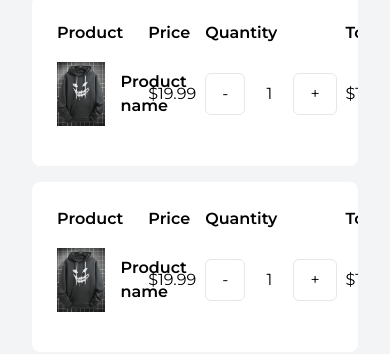
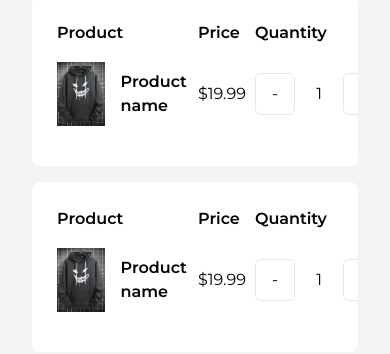
Before and after one commit to LalaJumayeva/FUTURIST-FE, a React (Create React App) app: page /cart in a window 390 px wide. Shown: the part 148-502 px from the top of the page. Built offline with nearby package versions, Linux system fonts and the light colour scheme.

Commit message:
fixed product name responsiveness

```diff
--- a/src/Pages/Shopping Cart/Cart.js
+++ b/src/Pages/Shopping Cart/Cart.js
@@ -13,6 +13,7 @@ const ShoppingCart = () => (
                   [&::-webkit-scrollbar-thumb]:rounded-full
                   [&::-webkit-scrollbar-thumb]:bg-gray-500
                 ">
+                    <Product />
                     <Product />
                     <Product />
                     <Product />
--- a/src/Pages/Shopping Cart/Product.js
+++ b/src/Pages/Shopping Cart/Product.js
@@ -20,7 +20,7 @@ const Product = () => (
                                     src={hoodieSmile}
                                     alt="Product"
                                 />
-                                <span className="font-semibold">Product name</span>
+                                <span className="font-semibold min-w-[100px] mr-4">Product name</span>
                             </div>
                         </td>
                         <td className="py-4 px-2">$19.99</td>
```
